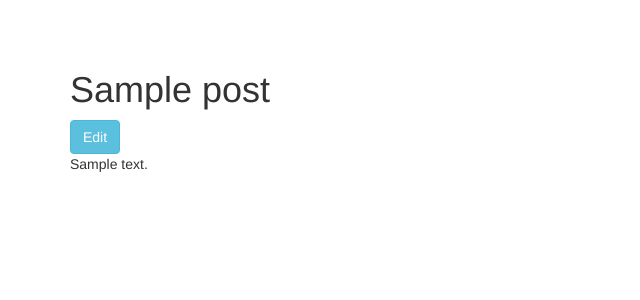
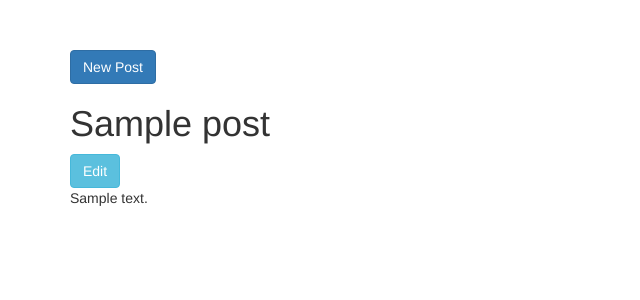
Before and after one commit to Frozander/Chirper, a Flask app: template chirper/templates/base.html in a window 1280 px wide. Shown: the top 300 px of the page, without its empty margins (0-640 px from the left). Run offline with Flask 2, Linux system fonts and the light colour scheme; a user stored in the database is signed in; tables that the repository leaves empty hold one stand-in row (values such as "Sample post"); the template is opened without the code that fills it: values that come from a table or form of the project are taken from there, most other values are stand-ins (such as "Sample title", 1, 10 or a date in 2020); some libraries are stand-ins or nearby versions.

Commit message:
Add new post button

```diff
--- a/chirper/templates/base.html
+++ b/chirper/templates/base.html
@@ -13,6 +13,7 @@
 
 {% block content %}
 <div class="container">
+    <a class="btn btn-primary" href="{{ url_for('posts.create') }}">New Post</a>
     {% for post in posts %}
     <article class="post">
         <header>
```
